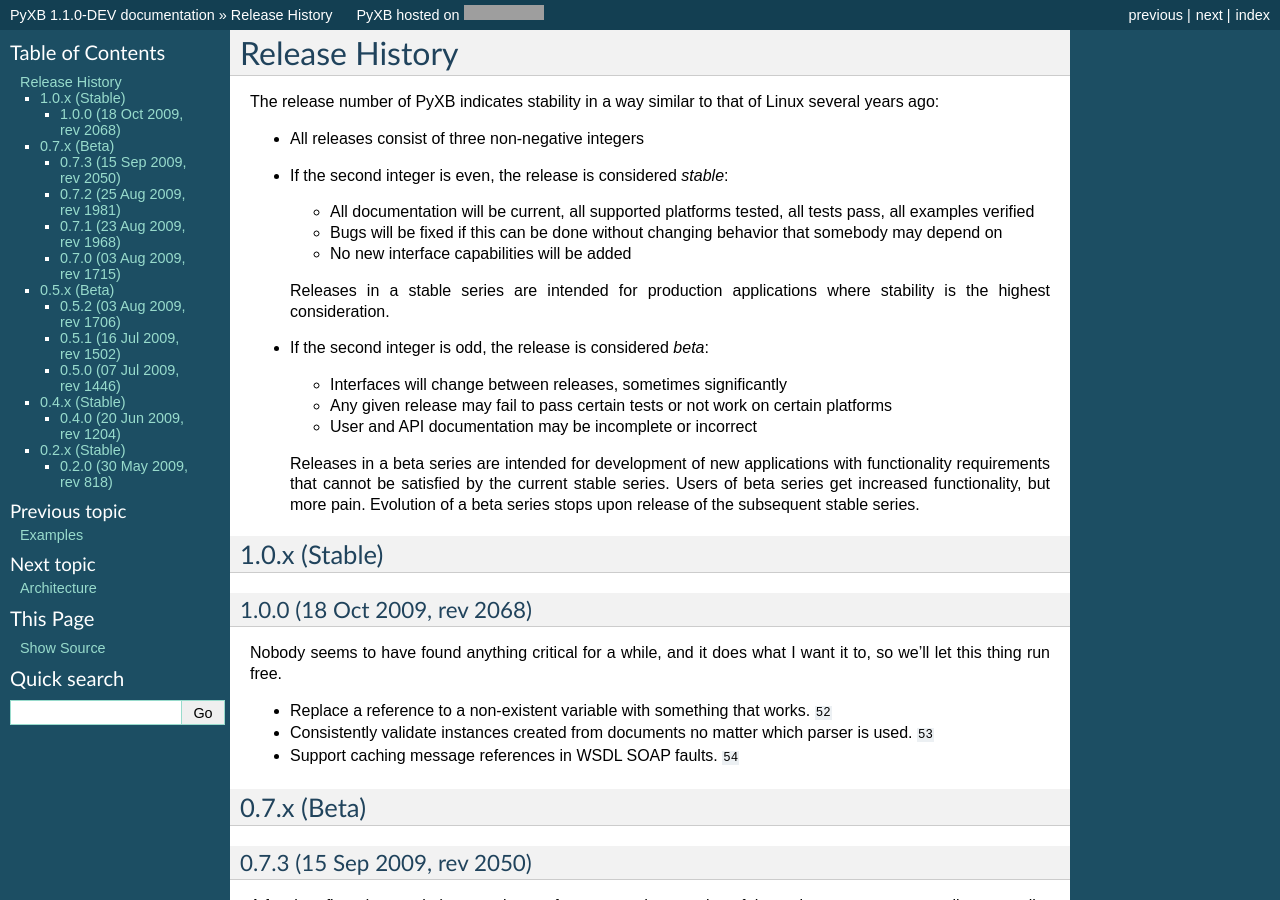
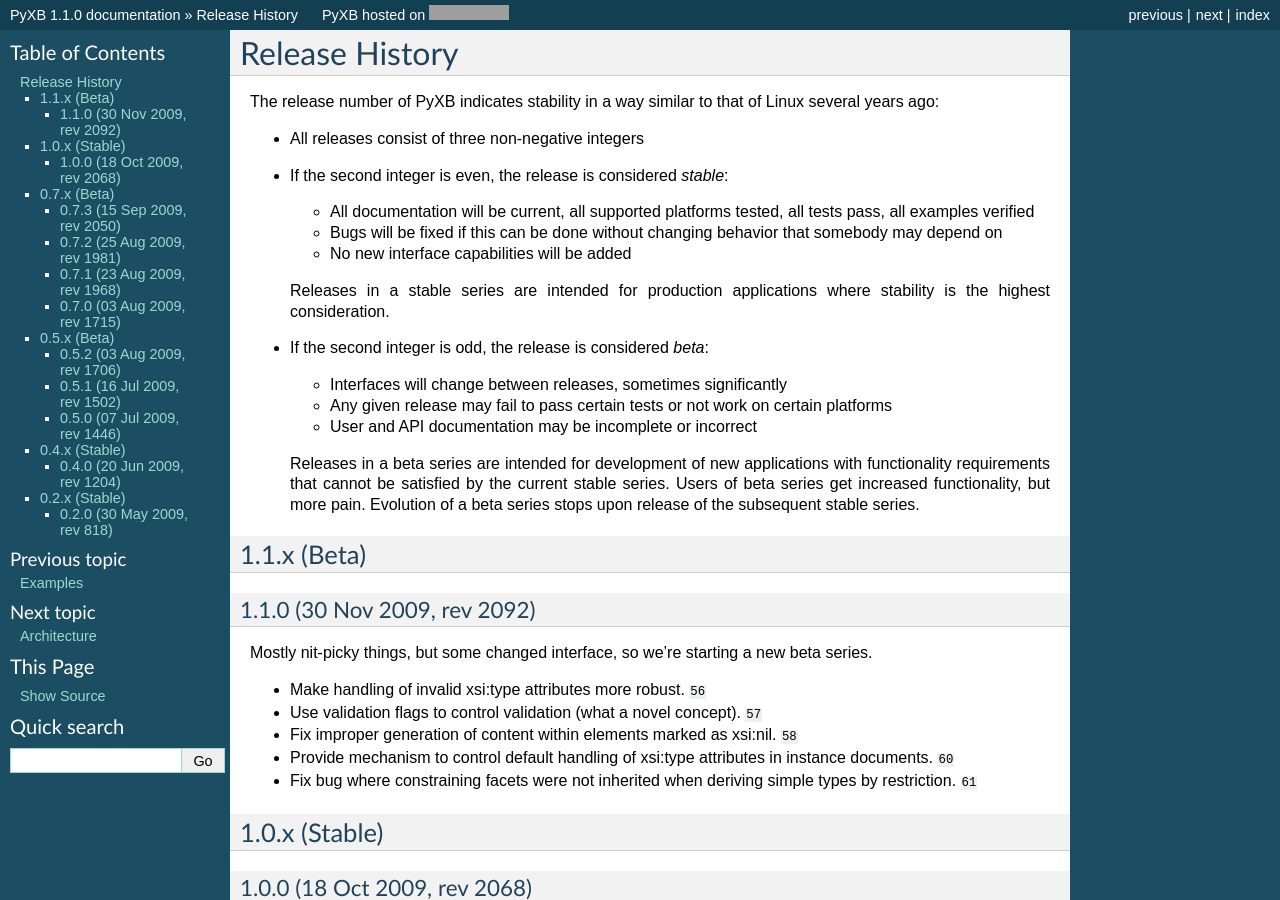
Before and after one commit to pabigot/pyxb, a Sphinx documentation site: the page built from doc/releases.txt, in a window 1280 px wide and 900 px high. Built offline with Sphinx 7.4.7, drawn with Linux system fonts in a browser that asks for light colours; cross-references to code outside the pages are shown as plain code; some of the changed text lies outside the part shown; grey boxes are pictures that could not be loaded.

Commit message:
Update for new beta release

```diff
--- a/doc/conf.py
+++ b/doc/conf.py
@@ -47,7 +47,7 @@
 # The short X.Y version.
 version = '1.1'
 # The full version, including alpha/beta/rc tags.
-release = '1.1.0-DEV'
+release = '1.1.0'
 
 # The language for content autogenerated by Sphinx. Refer to documentation
 # for a list of supported languages.
--- a/doc/releases.txt
+++ b/doc/releases.txt
@@ -36,6 +36,30 @@
   stable series.  Users of beta series get increased functionality, but more
   pain.  Evolution of a beta series stops upon release of the subsequent
   stable series.
+
+1.1.x (Beta)
+==============
+
+1.1.0 (30 Nov 2009, rev 2092)
+-----------------------------
+
+Mostly nit-picky things, but some changed interface, so we're starting a new
+beta series.
+
+- Make handling of invalid xsi:type attributes more robust.  :ticket:`56`
+
+- Use validation flags to control validation (what a novel concept).
+  :ticket:`57`
+
+- Fix improper generation of content within elements marked as xsi:nil.
+  :ticket:`58`
+
+- Provide mechanism to control default handling of xsi:type attributes in
+  instance documents.  :ticket:`60`
+
+- Fix bug where constraining facets were not inherited when deriving simple
+  types by restriction.  :ticket:`61`
+
 
 1.0.x (Stable)
 ==============
--- a/pyxb/__init__.py
+++ b/pyxb/__init__.py
@@ -53,7 +53,7 @@
         if issubclass(self.__class__.mro()[-2], ( list, dict )):
             super(cscRoot, self).__init__(*args)
 
-__version__ = '1.1.0-DEV'
+__version__ = '1.1.0'
 """The version of PyXB"""
 
 __url__ = 'http://pyxb.sourceforge.net'
--- a/setup.py
+++ b/setup.py
@@ -1,7 +1,7 @@
 #!/usr/bin/env python
 
 # The current version of the system.  Format is #.#.#[-DEV].
-version = '1.1.0-DEV'
+version = '1.1.0'
 
 import distutils.sysconfig
 
```
Also changed, not shown: README.txt (+7 -7 lines).
